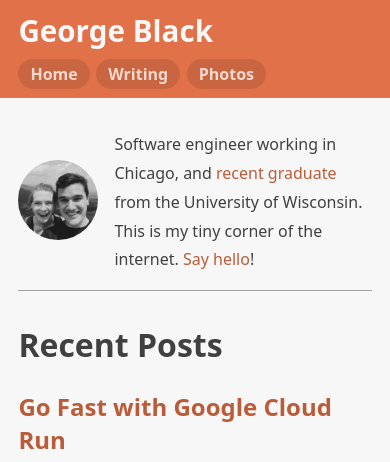
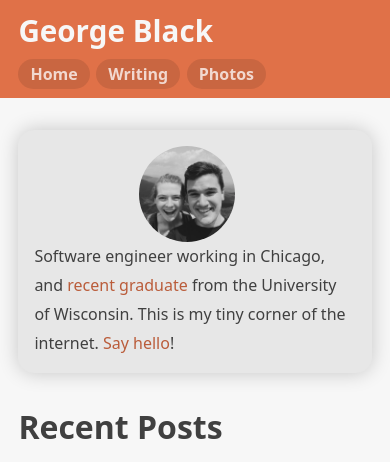
Before and after one commit to georgemblack/web, a Jekyll site: the page built from src/index.md, in a window 390 px wide. Shown: the top 462 px of the page. Built offline with Jekyll 4.4.1, drawn with Linux system fonts in a browser that asks for light colours; Markdown is read by kramdown in place of the engine named in the settings.

Commit message:
Homepage style update

```diff
--- a/src/_includes/style.scss
+++ b/src/_includes/style.scss
@@ -240,20 +240,26 @@ main {
   display: flex;
   align-items: center;
   flex-wrap: nowrap;
-  padding: 0 0 1em 0;
-  border-bottom: 1px solid var(--faded-text-color);
+  padding: 0.75em;
+  background-color: var(--background-color-lifted);
+  border-radius: 1em;
+  box-shadow: 0px 0px 20px 0px rgba(0, 0, 0, 0.2);
   img {
+    display: block;
+    width: 6em;
+    margin: 0 1em 0 0;
     border-radius: 100%;
-    width: 7em;
-    margin: 0 1em 0 0;
   }
   p {
     margin: 0;
   }
 
   @media screen and (max-width: 28em) {
-    img {
-      width: 5em;
-    }
+    flex-direction: column;
+    padding: 1em;
+  }
+
+  @media (prefers-color-scheme: dark) {
+    box-shadow: 0px 0px 10px 0px rgba(0, 0, 0, 0.05);
   }
 }
```
